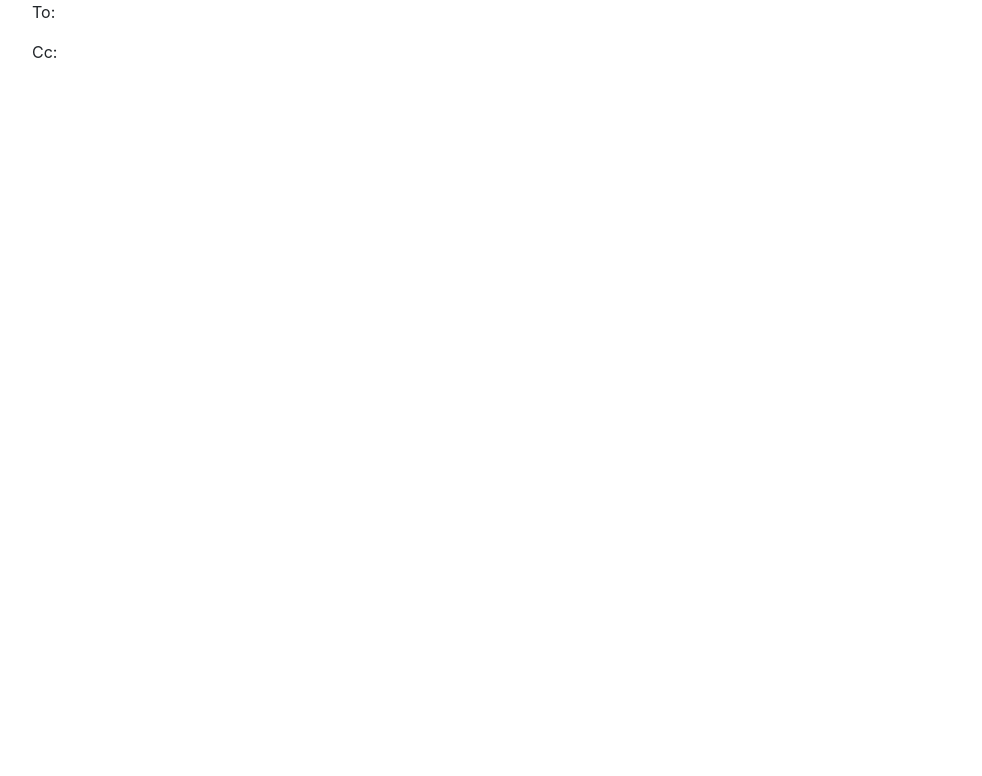
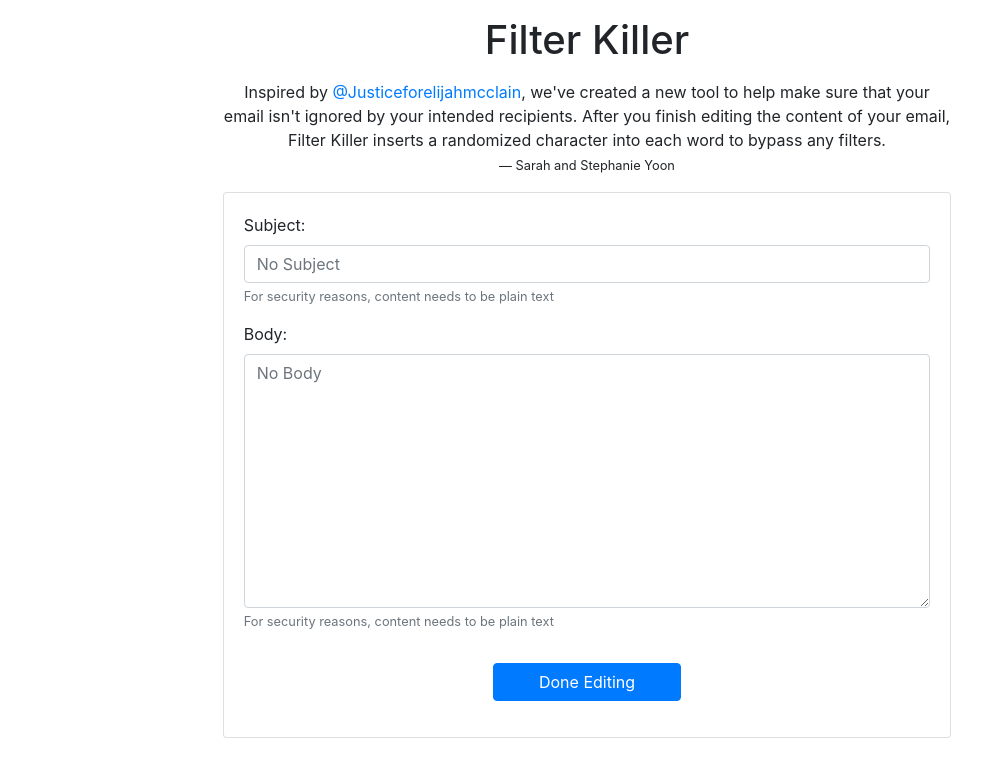
Before and after one commit to st234pa/filter-killer, a React (Create React App) app in the folder app/: page / in a window 1280 px wide. Shown: the top 776 px of the page, without its empty margins (53-1035 px from the left). Built offline with nearby package versions, Linux system fonts and the light colour scheme.

Commit message:
first iteration of filter killer

```diff
--- a/app/src/App.css
+++ b/app/src/App.css
@@ -1,38 +1,4 @@
-.App {
-  text-align: center;
+.helper-text {
+  color: #6c757d;
+  font-size: small;
 }
-
-.App-logo {
-  height: 40vmin;
-  pointer-events: none;
-}
-
-@media (prefers-reduced-motion: no-preference) {
-  .App-logo {
-    animation: App-logo-spin infinite 20s linear;
-  }
-}
-
-.App-header {
-  background-color: #282c34;
-  min-height: 100vh;
-  display: flex;
-  flex-direction: column;
-  align-items: center;
-  justify-content: center;
-  font-size: calc(10px + 2vmin);
-  color: white;
-}
-
-.App-link {
-  color: #61dafb;
-}
-
-@keyframes App-logo-spin {
-  from {
-    transform: rotate(0deg);
-  }
-  to {
-    transform: rotate(360deg);
-  }
-}
--- a/app/src/App.tsx
+++ b/app/src/App.tsx
@@ -1,13 +1,55 @@
 import React from 'react';
-import { BrowserRouter as Router } from "react-router-dom";
+import { BrowserRouter as Router } from 'react-router-dom';
 import FilterKiller from './components/FilterKiller';
+import './App.css';
+
+export type ContentCallback = {
+  (text: string): void;
+};
+
+export type ButtonCallback = {
+  (): void;
+};
+
+// Function to generate random number between min and max, both inclusive
+function randomNumber(min: number, max: number) {
+  min = Math.ceil(min);
+  max = Math.floor(max);
+  return Math.floor(Math.random() * (max - min + 1)) + min;
+}
+
+function randomCharacter() {
+  const charCode = randomNumber(33, 47); // non-alphanumeric char code
+  return String.fromCharCode(charCode);
+}
+
+function addRandomizedCharacter(word: string) {
+  if (word.length < 2) {
+    return word;
+  }
+  const randomIndex = randomNumber(1, word.length - 1);
+  return (
+    word.substring(0, randomIndex) +
+    randomCharacter() +
+    word.substring(randomIndex, word.length)
+  );
+}
+
+export function addRandomizedCharacters(content: string) {
+  const words = content.split(' ');
+  let randomizedContent = '';
+  words.forEach((value) => {
+    randomizedContent += addRandomizedCharacter(value) + ' ';
+  });
+  return randomizedContent;
+}
 
 function App() {
   return (
     <Router>
       <FilterKiller />
     </Router>
-  )
+  );
 }
 
 export default App;
--- /dev/null
+++ b/app/src/components/Content.tsx
@@ -0,0 +1,68 @@
+import React from 'react';
+import { ContentCallback } from '../App';
+import Form from 'react-bootstrap/Form';
+
+type ContentProps = {
+  label: string;
+  placeholder: string;
+  action: ContentCallback;
+  isLongText: boolean;
+  value: string;
+  isHidden?: boolean;
+  helperText?: string;
+  errorMessage?: string;
+};
+
+export default function Content(props: ContentProps) {
+  const handleChange = (evt: React.ChangeEvent<HTMLInputElement>) => {
+    props.action(evt.target.value);
+  };
+  if (props.isHidden) {
+    return;
+  }
+  let formControl: any;
+  if (props.isLongText) {
+    formControl = (
+      <Form.Control
+        as="textarea"
+        rows={10}
+        placeholder={props.placeholder}
+        onChange={handleChange}
+        value={props.value}
+      />
+    );
+  } else {
+    formControl = (
+      <Form.Control
+        className={'input ' + (props.errorMessage && ' is-invalid')}
+        placeholder={props.placeholder}
+        value={props.value}
+        onChange={handleChange}
+      />
+    );
+  }
+  let formText: any;
+  if (props.helperText) {
+    formText = <Form.Text className="text-muted">{props.helperText}</Form.Text>;
+  } else {
+    formText = null;
+  }
+  let formFeedback: any;
+  if (props.errorMessage) {
+    formFeedback = (
+      <Form.Control.Feedback type="invalid">
+        {props.errorMessage}
+      </Form.Control.Feedback>
+    );
+  } else {
+    formFeedback = null;
+  }
+  return (
+    <Form.Group>
+      <Form.Label className="input-label">{props.label}</Form.Label>&nbsp;
+      {formControl}
+      {formText}
+      {formFeedback}
+    </Form.Group>
+  );
+}
--- /dev/null
+++ b/app/src/components/CustomButton.tsx
@@ -0,0 +1,26 @@
+import React from 'react';
+import Row from 'react-bootstrap/Row';
+import Col from 'react-bootstrap/Col';
+import Button from 'react-bootstrap/Button';
+import { ButtonCallback } from '../App';
+
+type CustomButtonProps = {
+  label: string;
+  onClick: ButtonCallback;
+};
+
+function CustomButton(props: CustomButtonProps) {
+  return (
+    <div>
+      <Row className="justify-content-md-center m-3">
+        <Col md={4}>
+          <Button block onClick={props.onClick}>
+            {props.label}
+          </Button>
+        </Col>
+      </Row>
+    </div>
+  );
+}
+
+export default CustomButton;
--- a/app/src/components/EmailPreview.tsx
+++ b/app/src/components/EmailPreview.tsx
@@ -1,32 +1,86 @@
 import React from 'react';
-import Container from 'react-bootstrap/Container';
 import Row from 'react-bootstrap/Row';
 import Col from 'react-bootstrap/Col';
+import Content from './Content';
+import { ContentCallback, ButtonCallback } from '../App';
+import CustomButton from './CustomButton';
 
-export type EmailPreviewProps = {
+type EmailPreviewProps = {
   to: string | null;
   cc: string | null;
   bcc: string | null;
-  subject: string | null;
-  body: string | null;
+  subject: string;
+  randomizedSubject: string;
+  body: string;
+  randomizedBody: string;
+  doneEditing: boolean;
+  setSubject: ContentCallback;
+  setBody: ContentCallback;
+  onDoneEditing: ButtonCallback;
+  backToEdit: ButtonCallback;
 };
 
 function EmailPreview(props: EmailPreviewProps) {
-
   return (
     <div>
-    <Container>
+      {props.to && (
+        <Row>
+          <Col>
+            <p>To: {props.to.replace(/,/g, ', ')}</p>
+          </Col>
+        </Row>
+      )}
+      {props.cc && (
+        <Row>
+          <Col>
+            <p>Cc: {props.cc.replace(/,/g, ', ')}</p>
+          </Col>
+        </Row>
+      )}
+      {props.bcc && (
+        <Row>
+          <Col>
+            <p>Cc: {props.bcc.replace(/,/g, ', ')}</p>
+          </Col>
+        </Row>
+      )}
       <Row>
         <Col>
-          <p>To: {props.to}</p>
+          {props.doneEditing
+            ? props.subject && <p>Subject: {props.randomizedSubject}</p>
+            : Content({
+                label: 'Subject:',
+                placeholder: 'No Subject',
+                action: props.setSubject,
+                value: props.subject,
+                helperText:
+                  'For security reasons, content needs to be plain text',
+                errorMessage: '',
+                isLongText: false,
+              })}
         </Col>
       </Row>
       <Row>
         <Col>
-          <p>Cc: {props.cc}</p>
+          {props.doneEditing
+            ? props.body && <p>Body: {props.randomizedBody}</p>
+            : Content({
+                label: 'Body:',
+                placeholder: 'No Body',
+                action: props.setBody,
+                value: props.body,
+                helperText:
+                  'For security reasons, content needs to be plain text',
+                errorMessage: '',
+                isLongText: true,
+              })}
         </Col>
       </Row>
-    </Container>
+      {props.doneEditing ? (
+        <CustomButton label="Back to Edit" onClick={props.backToEdit} />
+      ) : (
+        <CustomButton label="Done Editing" onClick={props.onDoneEditing} />
+      )}
     </div>
   );
 }
--- a/app/src/components/FilterKiller.tsx
+++ b/app/src/components/FilterKiller.tsx
@@ -1,6 +1,11 @@
 import React from 'react';
-import { useLocation } from "react-router-dom";
+import { useLocation } from 'react-router-dom';
+import Container from 'react-bootstrap/Container';
+import Row from 'react-bootstrap/Row';
+import Col from 'react-bootstrap/Col';
+import Card from 'react-bootstrap/Card';
 import EmailPreview from './EmailPreview';
+import { addRandomizedCharacters } from '../App';
 
 function useQuery() {
   return new URLSearchParams(useLocation().search);
@@ -9,15 +14,80 @@ function useQuery() {
 function FilterKiller() {
   let query = useQuery();
   // ex. <homepage>?to=<to>&bcc=<bcc>
+  const templateSubject = query.get('subject');
+  const [subject, setSubject] = React.useState<string>(
+    templateSubject ? templateSubject : ''
+  );
+  const [randomizedSubject, setRandomizedSubject] = React.useState<string>('');
+  const templateBody = query.get('body');
+  const [body, setBody] = React.useState<string>(
+    templateBody ? templateBody : ''
+  );
+  const [randomizedBody, setRandomizedBody] = React.useState<string>('');
+  const [doneEditing, setDoneEditing] = React.useState<boolean>(false);
+
+  function onDoneEditing() {
+    setDoneEditing(true);
+    setRandomizedSubject(addRandomizedCharacters(subject));
+    setRandomizedBody(addRandomizedCharacters(body));
+    window.open(`mailto:${query.get('to')}`);
+  }
+  function onBackToEdit() {
+    setDoneEditing(false);
+  }
+
   return (
-    <EmailPreview
-      to={query.get("to")}
-      cc={query.get("cc")}
-      bcc={query.get("bcc")}
-      subject={query.get("subject")}
-      body={query.get("body")}
-    />
-  )
+    <Container className="p-3">
+      <Row className="justify-content-md-center">
+        <Col lg={8}>
+          <h1 className="text-center mb-3">Filter Killer</h1>
+        </Col>
+      </Row>
+      <Row className="justify-content-md-center mb-0">
+        <Col lg={8}>
+          <p className="text-center mb-0">
+            Inspired by{' '}
+            <a
+              href="https://linktr.ee/justiceforelijahmcclain"
+              target="_blank"
+              rel="noopener noreferrer"
+            >
+              @Justiceforelijahmcclain
+            </a>
+            , we've created a new tool to help make sure that your email isn't
+            ignored by your intended recipients. After you finish editing the
+            content of your email, Filter Killer inserts a randomized character
+            into each word to bypass any filters.
+          </p>
+          <p className="text-center mb-3">
+            <small>&mdash; Sarah and Stephanie Yoon</small>
+          </p>
+        </Col>
+      </Row>
+      <Row className="justify-content-md-center">
+        <Col lg={8}>
+          <Card>
+            <Card.Body>
+              <EmailPreview
+                to={query.get('to')}
+                cc={query.get('cc')}
+                bcc={query.get('bcc')}
+                subject={subject}
+                randomizedSubject={randomizedSubject}
+                randomizedBody={randomizedBody}
+                body={body}
+                setSubject={setSubject}
+                setBody={setBody}
+                doneEditing={doneEditing}
+                onDoneEditing={onDoneEditing}
+                backToEdit={onBackToEdit}
+              />
+            </Card.Body>
+          </Card>
+        </Col>
+      </Row>
+    </Container>
+  );
 }
 
 export default FilterKiller;
```
Also changed, not shown: 1 other file (tests, documents, lock files or other folders).
